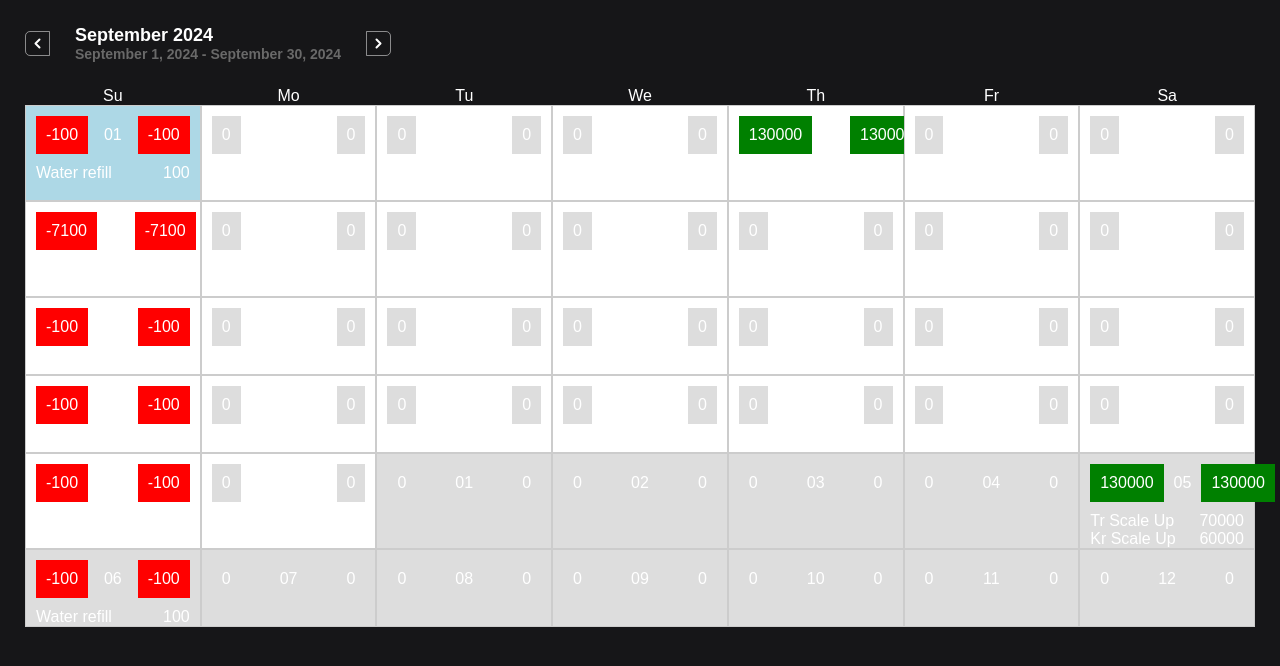
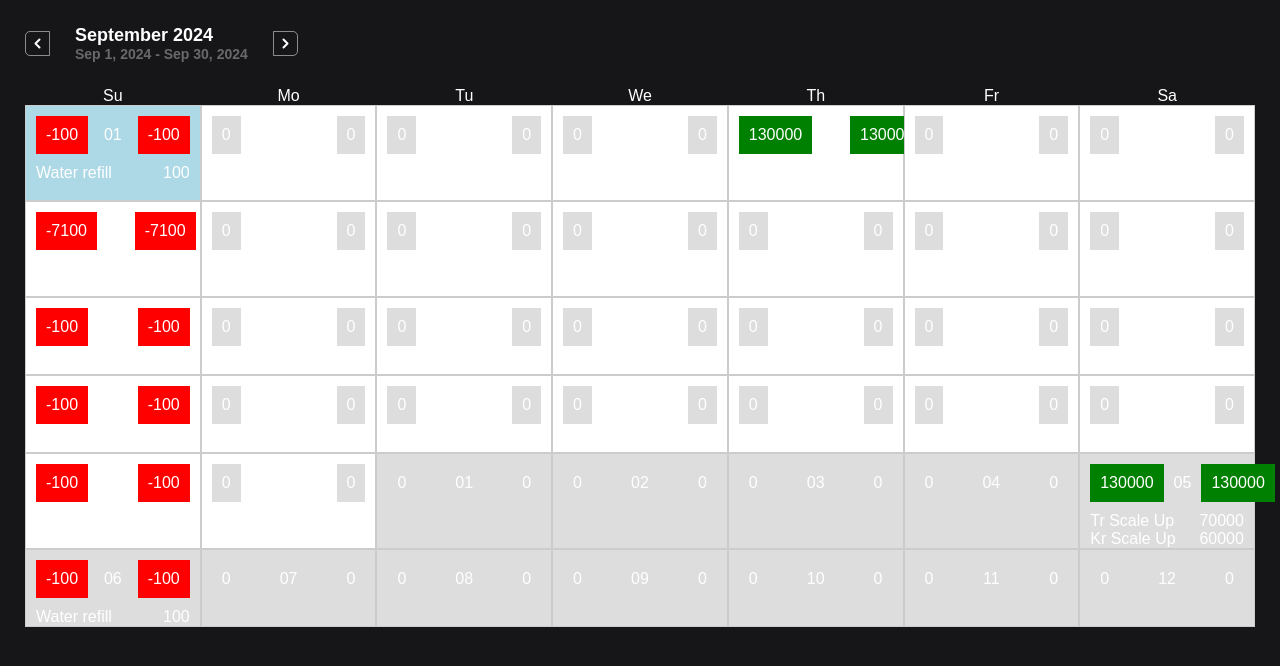
Before and after one commit to kolehiyolo/persn-adulting_101_v2, a React (Create React App) app in the folder client/: page / in a window 1280 px wide. Shown: the top 666 px of the page. Built offline with nearby package versions, Linux system fonts and the light colour scheme; a web font is replaced by a local one.

Commit message:
refactored variable processing in DateMover
refactored variable processing in DateMover
1. alright so now the 2 variables being used has been refactored
2. I don't wanna have to explain it, so just read it, should be self-explanatory at this point
3. now I need to refactor the button handling

```diff
--- a/client/src/components/containers/DateMover.component.scss
+++ b/client/src/components/containers/DateMover.component.scss
@@ -28,7 +28,7 @@
     display: flex;
     flex-direction: column;
     align-items: stretch;
-    min-width: 150px;
+    min-width: 160px;
 
     &Value {
       font-weight: bold;
--- a/client/src/components/containers/DateMover.component.tsx
+++ b/client/src/components/containers/DateMover.component.tsx
@@ -1,5 +1,5 @@
 // * Dependencies
-import React from 'react';
+import React, {useEffect, useState} from 'react';
 
 // * Other Components
 import { ReactComponent as ArrowLeft } from '../../assets/icons/icon-left.svg';
@@ -12,7 +12,16 @@ import './DateMover.component.scss';
 interface DateMoverProps {
   selectedDate: Date,
   setSelectedDate: React.Dispatch<React.SetStateAction<Date>>
-}
+};
+
+// * Component
+export default function DateMover({
+  selectedDate,
+  setSelectedDate
+}: DateMoverProps) {
+  // * Variables
+  let selectedDateValue = '';
+  let selectedDateDuration = '';
 
   // * Helper Functions
   // Get the last valid day of a month
@@ -20,37 +29,47 @@ const getLastDayOfMonth = (year: number, month: number): number => {
     return new Date(year, month + 1, 0).getDate();
   };
 
-// * Component
-export default function DateMover({
-  selectedDate,
-  setSelectedDate
-}: DateMoverProps) {
-
-  // Get formatted month and year
-  const monthYearString = selectedDate.toLocaleDateString('en-US', {
+  // * Set variable values
+  const setSelectedDateValue = (selectedDate: Date) => {
+    const result = selectedDate.toLocaleDateString('en-US', {
       year: 'numeric',
       month: 'long',
     });
 
-  // Get the first and last days of the selected month
-  const firstDay = new Date(selectedDate.getFullYear(), selectedDate.getMonth(), 1);
+    selectedDateValue = result;
+  };
+
+  const setSelectedDateDuration = (selectedDate: Date) => {
+    // Get the first day of the selected month
+    const firstDay = new Date(
+      selectedDate.getFullYear(),
+      selectedDate.getMonth(),
+      1
+    );
+    // Get the last day of the selected month
     const lastDay = new Date(
       selectedDate.getFullYear(),
       selectedDate.getMonth(),
       getLastDayOfMonth(selectedDate.getFullYear(), selectedDate.getMonth())
     );
 
-  const durationString = `${firstDay.toLocaleDateString('en-US', {
-    month: 'long',
+    // Generating selectedDateDuration
+    const result = `${firstDay.toLocaleDateString('en-US', {
+      month: 'short',
       day: 'numeric',
       year: 'numeric',
     })} - ${lastDay.toLocaleDateString('en-US', {
-    month: 'long',
+      month: 'short',
       day: 'numeric',
       year: 'numeric',
     })}`;
 
-  // Move the date backward by one month
+    selectedDateDuration = result;
+  };
+
+  setSelectedDateValue(selectedDate);
+  setSelectedDateDuration(selectedDate);
+
   const handlePrevious = () => {
     let newYear = selectedDate.getFullYear();
     let newMonth = selectedDate.getMonth() - 1;
@@ -107,12 +126,12 @@ export default function DateMover({
         <h2
           className='selectedDateValue'
         >
-          {monthYearString}
+          {selectedDateValue}
         </h2>
         <p
           className='selectedDateDuration'
         >
-          {durationString}
+          {selectedDateDuration}
         </p>
       </div>
       <button
@@ -123,4 +142,4 @@ export default function DateMover({
       </button>
     </div>
   );
-}
+};
```
Also changed, not shown: 1 other file (tests, documents, lock files or other folders). Lines whose indentation alone changed are shown as unchanged.
